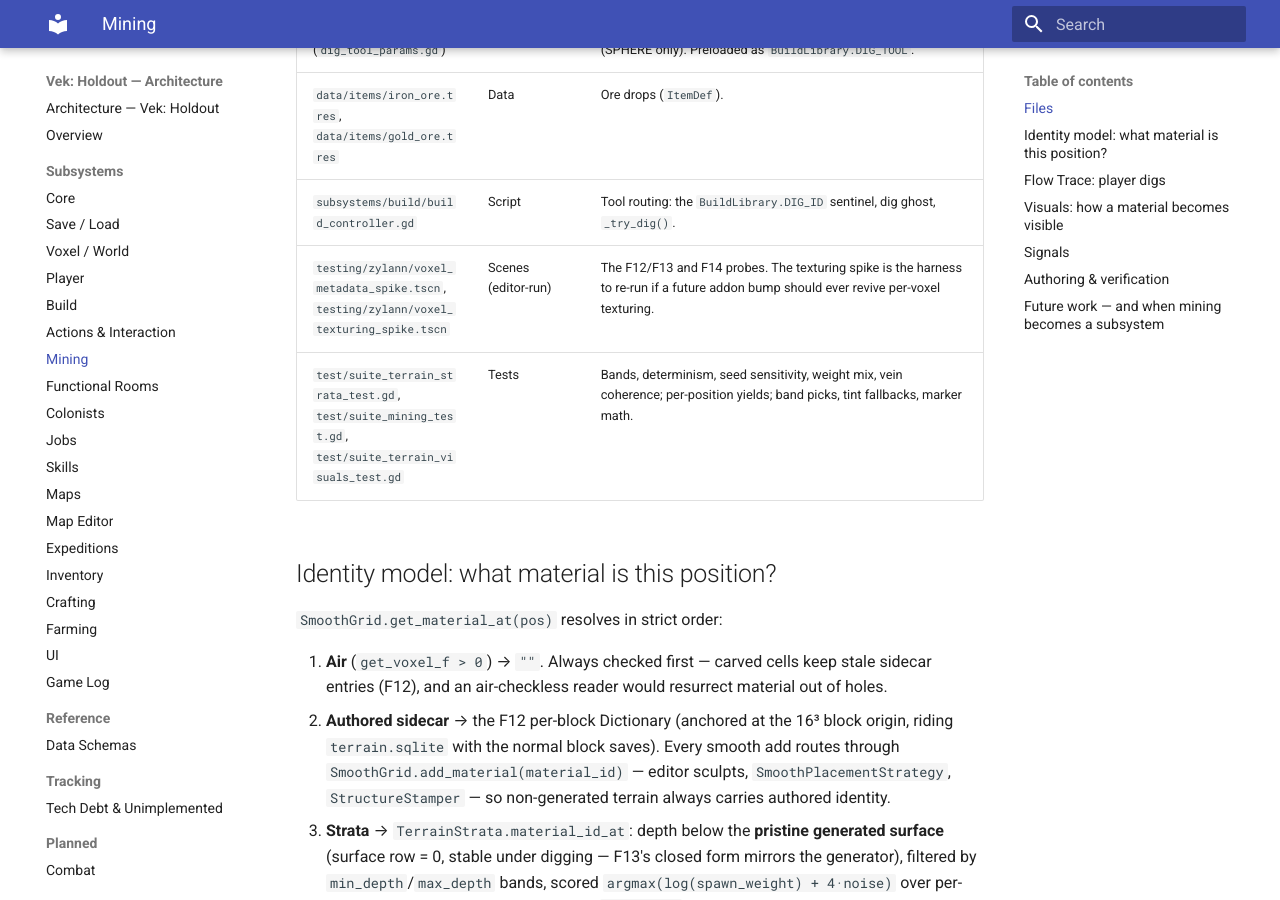
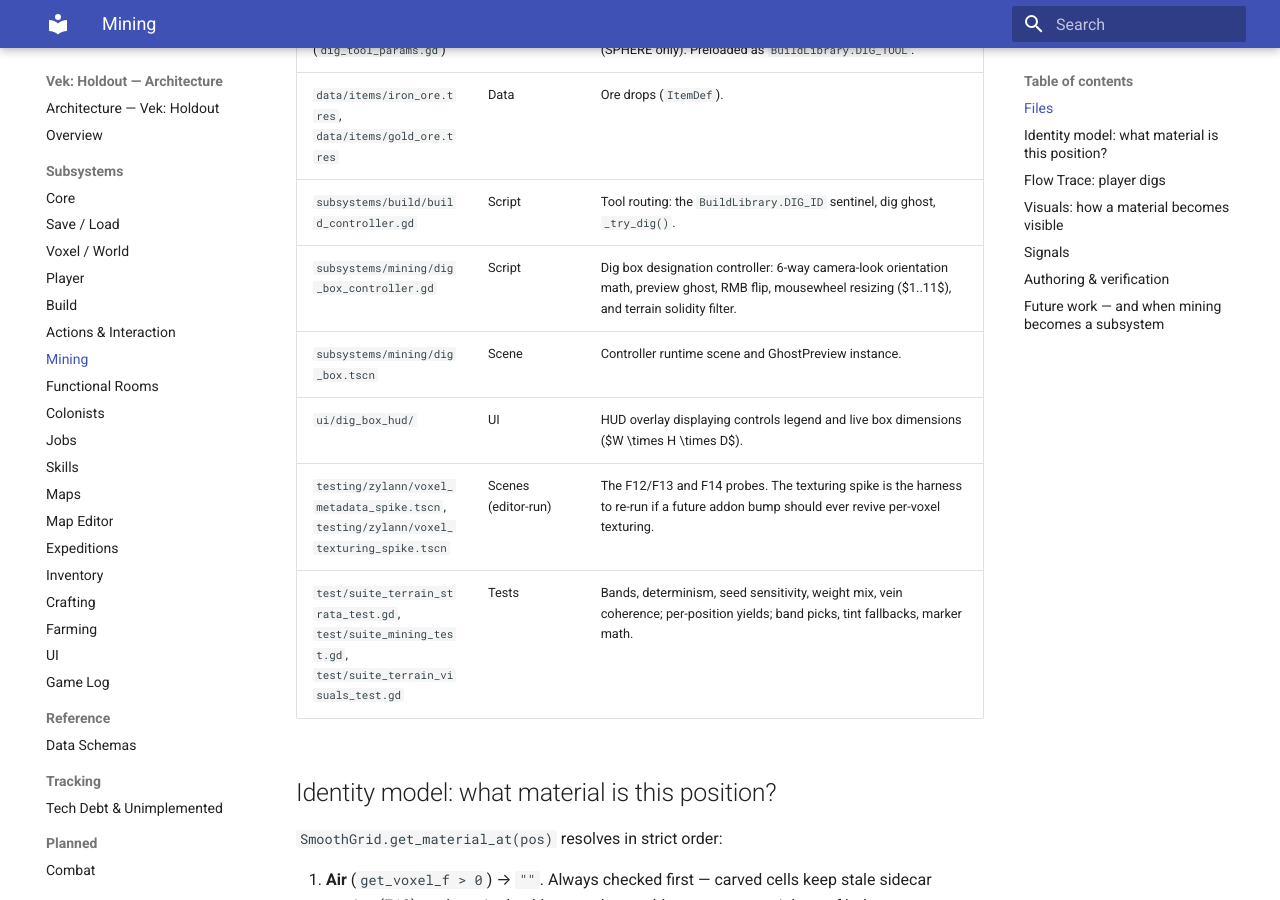
Before and after one commit to gdgonzaga/vek-holdout, an MkDocs documentation site: the page built from docs/architecture/mining.md, in a window 1280 px wide and 900 px high, scrolled down 1239 px. Built offline with MkDocs 1.6.1 and Material for MkDocs 9.7.7, drawn with Linux system fonts in a browser that asks for light colours; some of the changed text lies outside the part shown.

Commit message:
refactor(mining): create subsystems/mining/ and update architecture documentation
- Move DigBoxController and dig_box.tscn from subsystems/build/ to subsystems/mining/
- Update MapWiring to mount dig_box.tscn from subsystems/mining/
- Document subsystems/mining/ in overview.md and update mining.md files table
- Verified clean compilation with Godot headless and mkdocs build --strict

```diff
--- a/docs/architecture/mining.md
+++ b/docs/architecture/mining.md
@@ -1,6 +1,6 @@
 # Mining
 
-Digging the natural (smooth) terrain yields **position-dependent materials** — a dirt cap, a rock body, iron and gold veins — driven entirely by authored `TerrainMaterialDef` defs in `data/terrain/materials/`. This page consolidates the feature; it is deliberately **not a subsystem** (see [Future work](#future-work-and-when-mining-becomes-a-subsystem)).
+Digging the natural (smooth) terrain yields **position-dependent materials** — a dirt cap, a rock body, iron and gold veins — driven entirely by authored `TerrainMaterialDef` defs in `data/terrain/materials/`. This page consolidates the feature and the `subsystems/mining/` subsystem.
 
 > **Design notes**
 > - The mesher has no material API (F8/F11) and its per-voxel texturing system is verified non-functional (F14) — so visuals are **indirect**: a terrain shader bands the two band endpoints' triplanar textures by depth (F11 shader rules), and authored blobs each get a Decal marker tinted `TerrainMaterialDef.color`. Material *identity* lives outside the renderer — a per-block voxel-metadata sidecar for authored blobs (F12) and deterministic depth rules for natural ground (F13). See `docs/VOXEL-TOOL-NOTES.md`.
@@ -19,6 +19,9 @@ Digging the natural (smooth) terrain yields **position-dependent materials** —
 | `data/mining/dig_tool.tres` (`dig_tool_params.gd`) | Data | `DigToolParams`: `work_time`, `shape` (BOX today / SPHERE), `box_size` (authored 1×1×1), `snap_grid`, `carve_radius` (SPHERE only). Preloaded as `BuildLibrary.DIG_TOOL`. |
 | `data/items/iron_ore.tres`, `data/items/gold_ore.tres` | Data | Ore drops (`ItemDef`). |
 | `subsystems/build/build_controller.gd` | Script | Tool routing: the `BuildLibrary.DIG_ID` sentinel, dig ghost, `_try_dig()`. |
+| `subsystems/mining/dig_box_controller.gd` | Script | Dig box designation controller: 6-way camera-look orientation math, preview ghost, RMB flip, mousewheel resizing ($1..11$), and terrain solidity filter. |
+| `subsystems/mining/dig_box.tscn` | Scene | Controller runtime scene and GhostPreview instance. |
+| `ui/dig_box_hud/` | UI | HUD overlay displaying controls legend and live box dimensions ($W \times H \times D$). |
 | `testing/zylann/voxel_metadata_spike.tscn`, `testing/zylann/voxel_texturing_spike.tscn` | Scenes (editor-run) | The F12/F13 and F14 probes. The texturing spike is the harness to re-run if a future addon bump should ever revive per-voxel texturing. |
 | `test/suite_terrain_strata_test.gd`, `test/suite_mining_test.gd`, `test/suite_terrain_visuals_test.gd` | Tests | Bands, determinism, seed sensitivity, weight mix, vein coherence; per-position yields; band picks, tint fallbacks, marker math. |
 
```
Also changed, not shown: docs/architecture/overview.md (+1 -0 lines), 7 other files.
